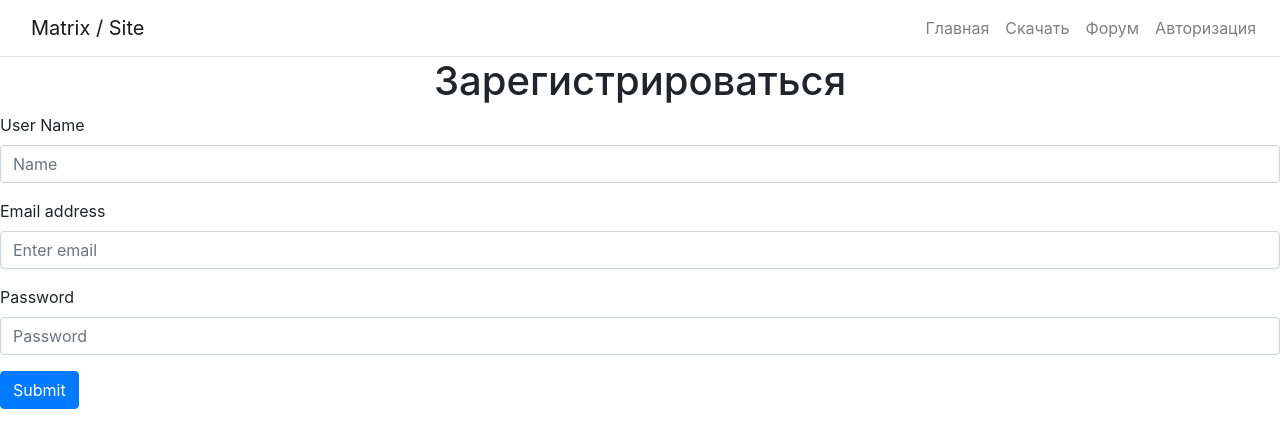
After one commit to ArkadyCH/matrixsite, a PHP site: page /views/auth/sign.php in a window 1280 px wide. The commit adds this page. Shown: the top 448 px of the page. Run offline with PHP 8.4, Linux system fonts and the light colour scheme; some libraries are stand-ins or nearby versions.

Commit message:
add Users

```diff
--- a/config/routes.php
+++ b/config/routes.php
@@ -3,5 +3,7 @@
  * Маршруты ,возвращает массив с маршрутами в виде "путь для сравнения с url из адресной строки' => 'Имя контроллера / Имя экшена'
  */
 return array(
-  'download' => 'matrix/download'
+    'download' => 'matrix/download',
+    'login' => 'user/login',
+    'sign' => 'user/sign',
 );
--- a/templates/css/style.css
+++ b/templates/css/style.css
@@ -1,6 +1,6 @@
 .navbar{
     border-bottom: 1px solid #e7e7e7;
 }
-.content{
+.content h1{
     text-align: center;
 }
--- /dev/null
+++ b/views/auth/sign.php
@@ -0,0 +1,30 @@
+<!DOCTYPE html>
+<html>
+<head>
+    <title>Download</title>
+    <?php include ROOT.'/views/matrix/link.php';?>
+</head>
+<body>
+<?php include ROOT.'/views/matrix/header.php';?>
+
+<div class="content">
+    <h1>Зарегистрироваться</h1>
+    <form>
+        <div class="form-group">
+            <label for="name">User Name</label>
+            <input type="password" class="form-control" id="name" placeholder="Name">
+        </div>
+        <div class="form-group">
+            <label for="email">Email address</label>
+            <input type="email" class="form-control" id="email" aria-describedby="emailHelp" placeholder="Enter email">
+        </div>
+        <div class="form-group">
+            <label for="password">Password</label>
+            <input type="password" class="form-control" id="password" placeholder="Password">
+        </div>
+        <button type="submit" class="btn btn-primary">Submit</button>
+    </form>
+</div>
+
+</body>
+</html>
--- a/views/matrix/header.php
+++ b/views/matrix/header.php
@@ -10,13 +10,13 @@
                 <a class="nav-link" href="">Главная</a>
             </li>
             <li class="nav-item">
-                <a class="nav-link" href="">Скачать</a>
+                <a class="nav-link" href="/download">Скачать</a>
             </li>
             <li class="nav-item">
                 <a class="nav-link" href="">Форум</a>
             </li>
             <li class="nav-item">
-                <a class="nav-link" href="">Авторизация</a>
+                <a class="nav-link" href="/login">Авторизация</a>
             </li>
         </ul>
     </div>
--- a/views/matrix/link.php
+++ b/views/matrix/link.php
@@ -1,2 +1,2 @@
 <link rel="stylesheet" href="https://maxcdn.bootstrapcdn.com/bootstrap/4.0.0/css/bootstrap.min.css" integrity="sha384-Gn5384xqQ1aoWXA+058RXPxPg6fy4IWvTNh0E263XmFcJlSAwiGgFAW/dAiS6JXm" crossorigin="anonymous">
-<link rel="stylesheet" href="/templates/css/style.css">
+<link rel="stylesheet" type="text/css" href="/templates/css/style.css">
```
Also changed, not shown: components/BasaData.php (added, +12 -0 lines), config/dbconf.php (added, +7 -0 lines), controllers/UserController.php (added, +19 -0 lines), models/Matrix.php (added, +12 -0 lines), models/User.php (added, +12 -0 lines), views/auth/login.php (added, +29 -0 lines).
